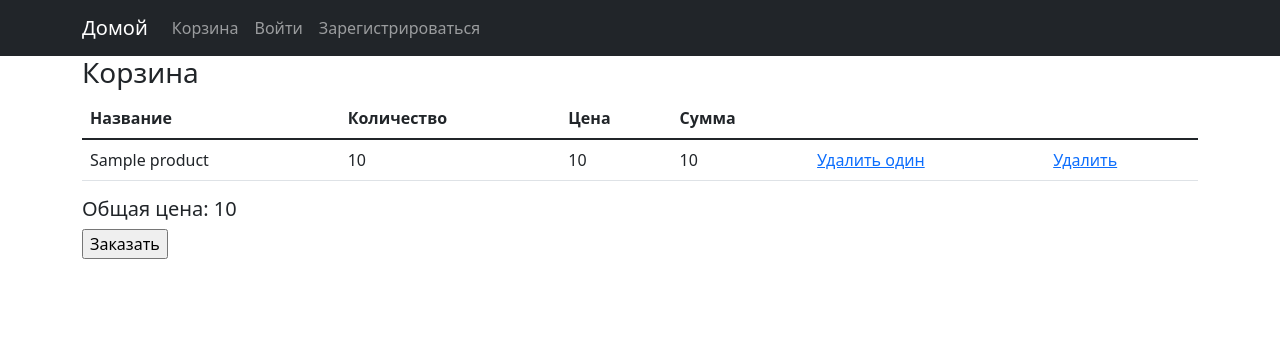
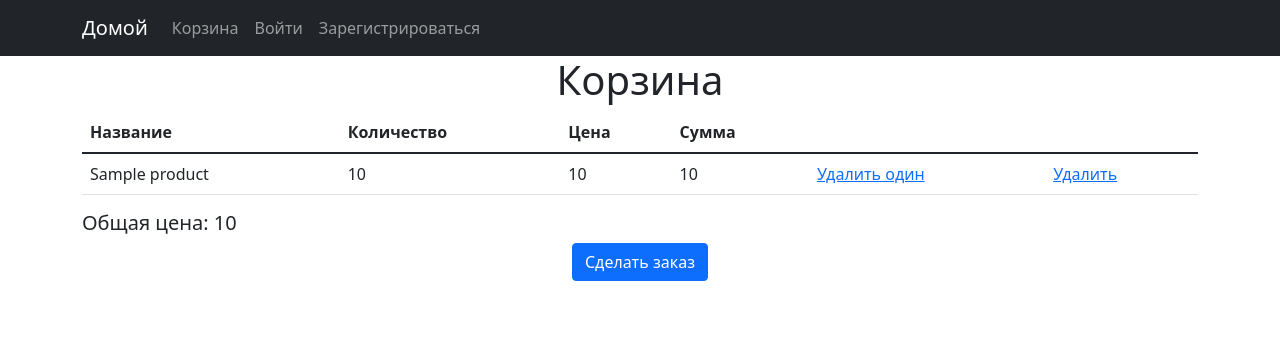
Before and after one commit to azamatdoronov/python12_homework48, a Django app: template webapp/templates/cart/cart_view.html in a window 1280 px wide. Shown: the top 356 px of the page. Run offline with Django 4.2, Linux system fonts and the light colour scheme; the template is opened without the code that fills it: most values are stand-ins (such as "Sample title", 1, 10 or a date in 2020).

Commit message:
Прописал отображение в корзине

```diff
--- a/webapp/templates/base.html
+++ b/webapp/templates/base.html
@@ -29,6 +29,13 @@
                 <li class="nav-item">
                     <a class="nav-link" href="{% url 'webapp:cart' %}">Корзина</a>
                 </li>
+                {% if perms.webapp.order_list %}
+                    <li class="nav-item"><a href="{% url 'webapp:order_list' %}" class="nav-link">Посмотреть заказы</a></li>
+                {% endif %}
+                {% if perms.webapp.order_add %}
+                    <li class="nav-item"><a href="{% url 'webapp:order_create' %}" class="nav-link">Создать заказ</a>
+                    </li>
+                {% endif %}
                 {% if request.user.is_authenticated %}
                     <li class="nav-item">
                         <a class="nav-link"
--- a/webapp/templates/cart/cart_view.html
+++ b/webapp/templates/cart/cart_view.html
@@ -1,7 +1,8 @@
 {% extends "base.html" %}
 
+{% block title %}Корзина{% endblock %}
 {% block content %}
-    <h3>Корзина</h3>
+    <h1 class="text-center">Корзина</h1>
     <table class="table">
         <thead>
         <tr>
@@ -27,7 +28,126 @@
         </tbody>
     </table>
     <h5>Общая цена: {{ total }}</h5>
-    <form action="{% url "webapp:order_create" %}" method="post">
-        {% include 'partial/form.html' with button_text="Заказать" %}
-    </form>
+
+    {% if cart %}
+        <p class="text-center">
+            <button type="button" class="btn btn-primary" data-toggle="modal" data-target="#orderModal">
+                Сделать заказ
+            </button>
+        </p>
+
+        <form action="{% url "webapp:order_create" %}" method="POST">
+            <div class="modal fade" id="orderModal" tabindex="-1" role="dialog" aria-labelledby="exampleModalLabel"
+                 aria-hidden="true">
+                <div class="modal-dialog" role="document">
+                    <div class="modal-content">
+                        <div class="modal-header">
+                            <h5 class="modal-title" id="exampleModalLabel">Сделать заказ</h5>
+                            <button type="button" class="close" data-dismiss="modal" aria-label="Close">
+                                <span aria-hidden="true">&times;</span>
+                            </button>
+                        </div>
+                        <div class="modal-body">
+                            {% include 'partial/form.html' %}
+                        </div>
+                        <div class="modal-footer">
+                            <button type="button" class="btn btn-secondary" data-dismiss="modal">Отмена</button>
+                            <button type="submit" class="btn btn-primary">Заказать</button>
+                        </div>
+                    </div>
+                </div>
+            </div>
+        </form>
+    {% endif %}
 {% endblock %}
+
+
+
+
+{% block scripts %}
+    {% if basket and form.errors %}
+        <script type="application/javascript">
+            $(window).on('load', function () {
+                $('#orderModal').modal('show');
+            });
+        </script>
+    {% endif %}
+{% endblock %}
+
+
+
+
+
+
+
+
+{#{% extends "base.html" %}#}
+{##}
+{#{% block content %}#}
+{#    <h3>Корзина</h3>#}
+{#    <table class="table">#}
+{#        <thead>#}
+{#        <tr>#}
+{#            <th scope="col">Название</th>#}
+{#            <th scope="col">Количество</th>#}
+{#            <th scope="col">Цена</th>#}
+{#            <th scope="col">Сумма</th>#}
+{#            <th></th>#}
+{#            <th></th>#}
+{#        </tr>#}
+{#        </thead>#}
+{#        <tbody>#}
+{#        {% for c in cart %}#}
+{#            <tr>#}
+{#                <td>{{ c.product.p_name }}</td>#}
+{#                <td>{{ c.qty }}</td>#}
+{#                <td>{{ c.product.price }}</td>#}
+{#                <td>{{ c.get_product_total }}</td>#}
+{#                <td><a href="{% url "webapp:remove_one_for_cart" c.pk %}">Удалить один</a></td>#}
+{#                <td><a href="{% url "webapp:remove_for_cart" c.pk %}">Удалить</a></td>#}
+{#            </tr>#}
+{#        {% endfor %}#}
+{#        </tbody>#}
+{#    </table>#}
+{#    <h5>Общая цена: {{ total }}</h5>#}
+{#     {% if cart %}#}
+{#        <p class="text-center">#}
+{#            <button type="button" class="btn btn-primary" data-toggle="modal" data-target="#orderModal">#}
+{#                Создать заказ#}
+{#            </button>#}
+{#        </p>#}
+{#        <form action="{% url "webapp:cart" %}" method="POST">#}
+{#            <div class="modal fade" id="orderModal" tabindex="-1" role="dialog" aria-labelledby="exampleModalLabel"#}
+{#                 aria-hidden="true">#}
+{#                <div class="modal-dialog" role="document">#}
+{#                    <div class="modal-content">#}
+{#                        <div class="modal-header">#}
+{#                            <h5 class="modal-title" id="exampleModalLabel">Создать заказ</h5>#}
+{#                            <button type="button" class="close" data-dismiss="modal" aria-label="Close">#}
+{#                                <span aria-hidden="true">&times;</span>#}
+{#                            </button>#}
+{#                        </div>#}
+{#                        <div class="modal-body">#}
+{#                            {% include 'partial/form.html' %}#}
+{#                        </div>#}
+{#                        <div class="modal-footer">#}
+{#                            <button type="button" class="btn btn-secondary" data-dismiss="modal">Отмена</button>#}
+{#                            <button type="submit" class="btn btn-primary">Заказать</button>#}
+{#                        </div>#}
+{#                    </div>#}
+{#                </div>#}
+{#            </div>#}
+{#        </form>#}
+{#    {% endif %}#}
+{#{% endblock %}#}
+{##}
+{##}
+{#{% block scripts %}#}
+{#    {% if basket and form.errors %}#}
+{#        <script type="application/javascript">#}
+{#            $(window).on('load', function () {#}
+{#                $('#orderModal').modal('show');#}
+{#            });#}
+{#        </script>#}
+{#    {% endif %}#}
+{#{% endblock %}#}
```
Also changed, not shown: webapp/views/cart.py (+1 -23 lines).
